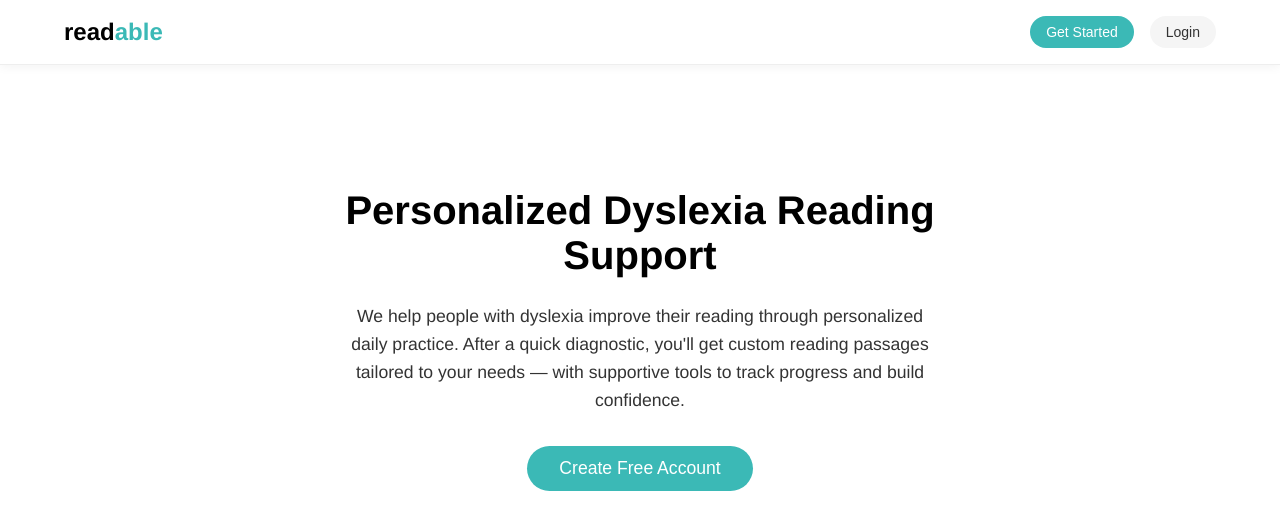
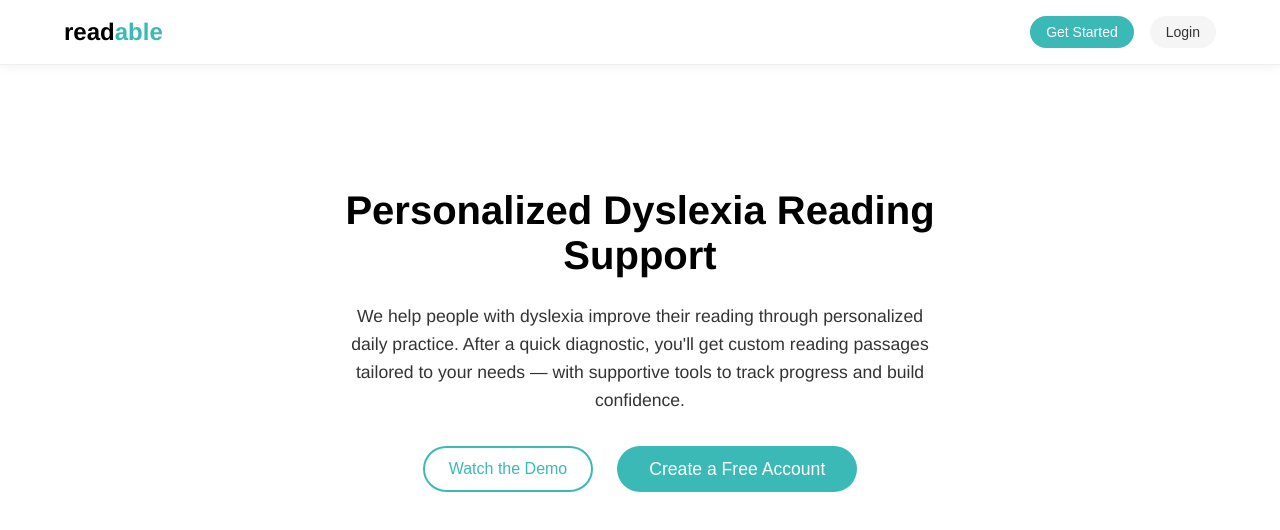
Before and after one commit to laimao19/readable, a React (Create React App) app in the folder frontend/: page / in a window 1280 px wide. Shown: the top 530 px of the page. Built offline with nearby package versions, Linux system fonts and the light colour scheme; no server answers.

Commit message:
added a demo

```diff
--- a/frontend/src/components/Landing.css
+++ b/frontend/src/components/Landing.css
@@ -121,3 +121,28 @@ html, body, #root {
   line-height: 1.6;
   opacity: 0.9;
 }
+
+.cta-row {
+  display: flex;
+  justify-content: center;
+  flex-wrap: wrap;
+  gap: 1.5rem;
+  margin-top: 1.5rem;
+}
+
+
+.demo-button {
+  background: transparent;
+  border: 2px solid #3bb9b6;
+  color: #3bb9b6;
+  padding: 0.75rem 1.5rem;
+  border-radius: 999px;
+  font-size: 1rem;
+  cursor: pointer;
+  transition: all 0.2s ease;
+}
+
+.demo-button:hover {
+  background: #3bb9b6;
+  color: #fff;
+}
--- a/frontend/src/components/Landing.js
+++ b/frontend/src/components/Landing.js
@@ -42,18 +42,28 @@ function Landing() {
             practice. After a quick diagnostic, you'll get custom reading passages tailored to
             your needs — with supportive tools to track progress and build confidence.
           </p>
+         <div className="cta-row">
+            <a
+              href="https://www.youtube.com/watch?v=yCGnHU4dD4M&feature=youtu.be"
+              target="_blank"
+              rel="noopener noreferrer"
+            >
+              <button className="demo-button">Watch the Demo</button>
+            </a>
+
             <SignedOut>
-            <button className="diagnostic-button" onClick={() => navigate('/sign-up')}>
-              Create Free Account
+              <button className="start-exercise-button" onClick={() => navigate('/sign-up')}>
+                Create a Free Account
               </button>
             </SignedOut>
+
             <SignedIn>
               {user?.unsafeMetadata?.diagnosticCompleted ? (
-              <button className="diagnostic-button" onClick={() => navigate('/dashboard')}>
+                <button className="dashboard-button" onClick={() => navigate('/dashboard')}>
                   Go to Dashboard
                 </button>
               ) : (
-              <button className="diagnostic-button" onClick={() => navigate('/diagnostic')}>
+                <button className="dashboard-button" onClick={() => navigate('/diagnostic')}>
                   Begin Diagnostic
                 </button>
               )}
@@ -61,6 +71,7 @@ function Landing() {
           </div>
         </div>
       </div>
+    </div>
   );
 }
 
```
Lines whose indentation alone changed are shown as unchanged.
